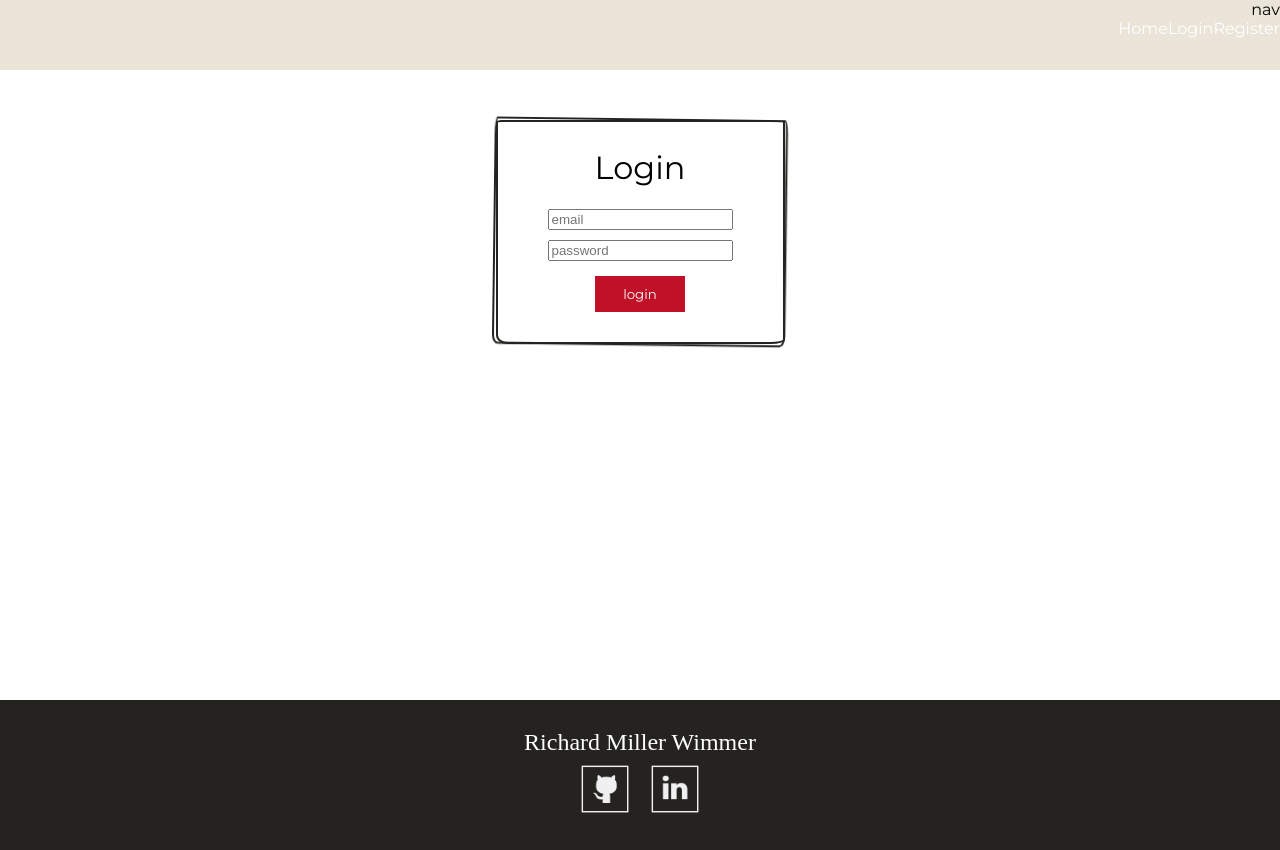
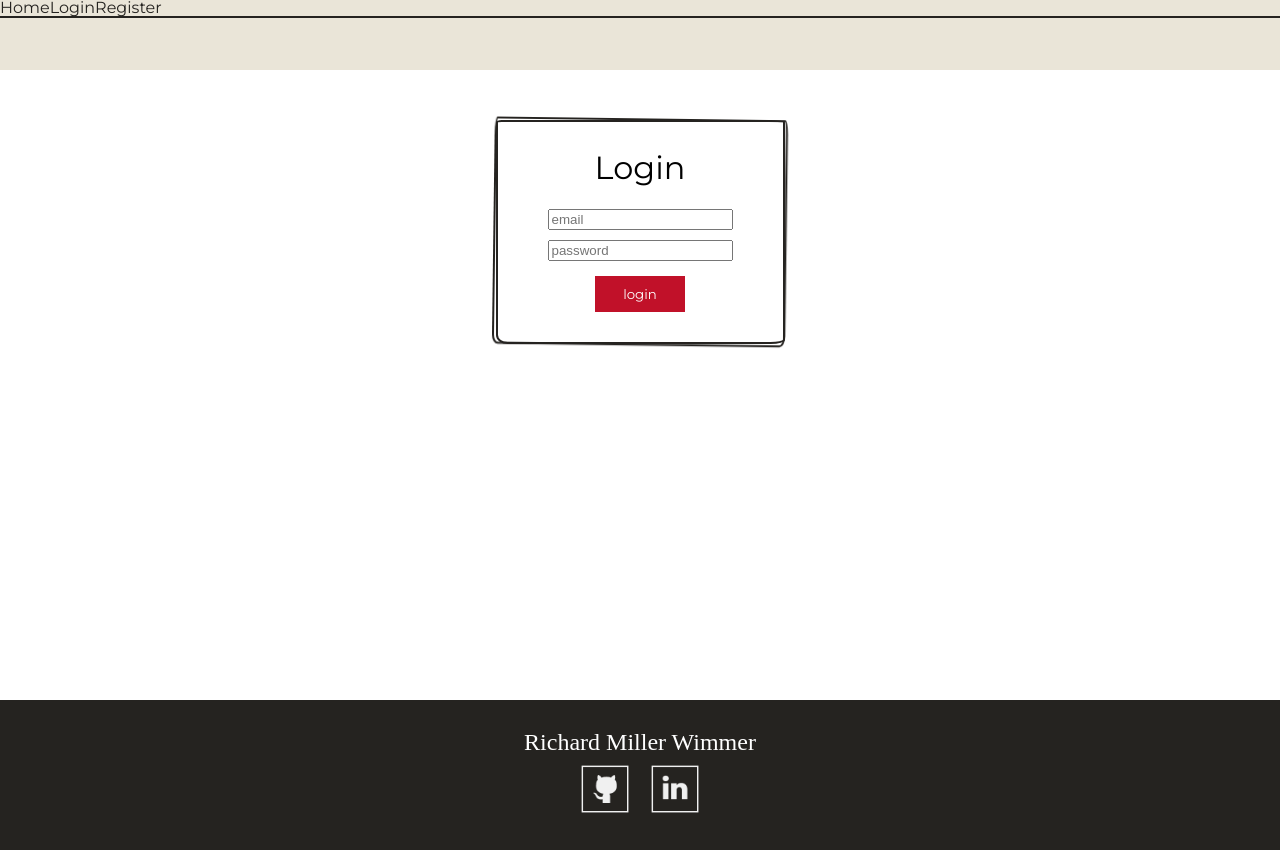
Before and after one commit to RichardMillerWimmer/heritage-boot-tracker, a React (Create React App) app: page /#/login in a window 1280 px wide. Built offline with nearby package versions, Linux system fonts and the light colour scheme; a web font is replaced by a local one; what redux-promise-middleware would draw is missing.

Commit message:
work on sass nav

```diff
--- a/src/components/navigation/MobileNav.tsx
+++ b/src/components/navigation/MobileNav.tsx
@@ -18,7 +18,6 @@ const MobileNav: React.FC = () => {
 
     return (
         <div className='mobilenav'>
-            <p>mobile nav</p>
             <NavLinks />
         </div>
     )
--- a/src/components/navigation/Navigation.tsx
+++ b/src/components/navigation/Navigation.tsx
@@ -17,7 +17,6 @@ const Navigation: React.FC = () => {
 
     return (
         <div className='navigation'>
-            <p>nav</p>
             <NavLinks />
         </div>
     )
--- a/src/sass/components/_navigation.sass
+++ b/src/sass/components/_navigation.sass
@@ -1,9 +1,23 @@
 .navigation
-    text-align: right
+    display: flex
+    flex-flow: column nowrap
 
 .mobilenav
-    text-align: right
+    display: flex
+    flex-flow: column nowrap
 
+.navigation
+    a
+        // display: inline-block
+        // margin: 15px
+        color: $color-dark
+        border-bottom: 2px solid transparent
+    &:hover
+        border-bottom: 2px solid $color-dark
+.mobilenav
+    a
+        color: $color-dark
+        border-bottom: 2px solid transparent
 
 @media ( min-width: $bp-mobile )
     .mobilenav
--- a/src/sass/main.css
+++ b/src/sass/main.css
@@ -318,11 +318,26 @@ a {
 }
 
 .navigation {
-  text-align: right;
+  display: flex;
+  flex-flow: column nowrap;
 }
 
 .mobilenav {
-  text-align: right;
+  display: flex;
+  flex-flow: column nowrap;
+}
+
+.navigation a {
+  color: #252320;
+  border-bottom: 2px solid transparent;
+}
+.navigation:hover {
+  border-bottom: 2px solid #252320;
+}
+
+.mobilenav a {
+  color: #252320;
+  border-bottom: 2px solid transparent;
 }
 
 @media (min-width: 455px) {
```
Also changed, not shown: 1 other file (tests, documents, lock files or other folders).
